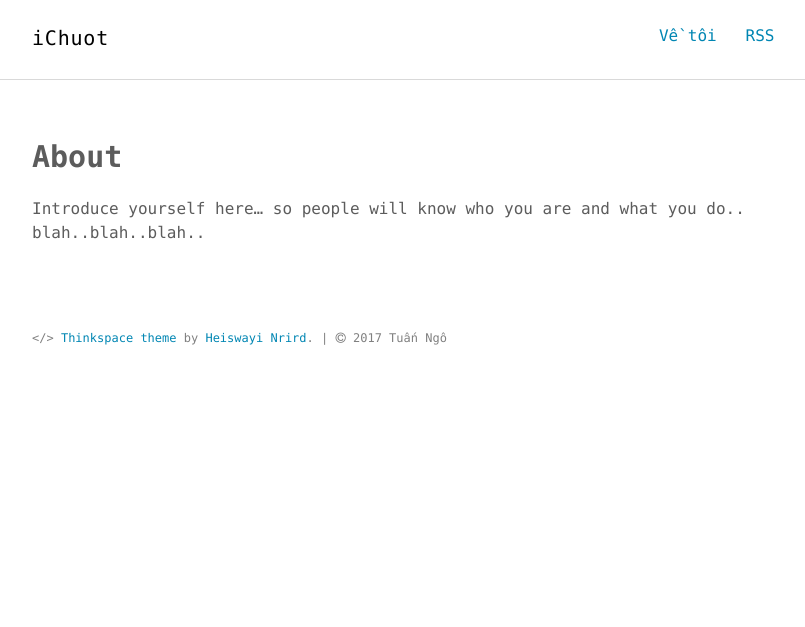
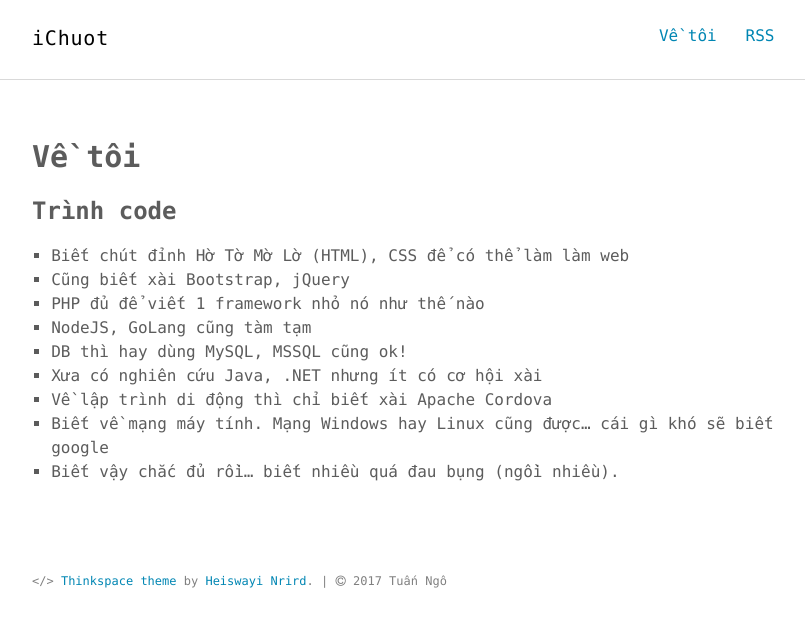
Before and after one commit to ichuot/ichuot.github.io, a Jekyll site: the page built from about.md, in a window 1280 px wide. Shown: the top 627 px of the page, without its empty margins (232-1037 px from the left). Built offline with Jekyll 4.4.1, drawn with Linux system fonts in a browser that asks for light colours.

Commit message:
update about

```diff
--- a/about.md
+++ b/about.md
@@ -1,7 +1,16 @@
 ---
 layout: page
-title: About
+title: Về tôi
 permalink: /about/
 ---
 
-Introduce yourself here... so people will know who you are and what you do.. blah..blah..blah..
+### Trình code
++ Biết chút đỉnh Hờ Tờ Mờ Lờ (HTML), CSS để có thể làm làm web
++ Cũng biết xài Bootstrap, jQuery
++ PHP đủ để viết 1 framework nhỏ nó như thế nào
++ NodeJS, GoLang cũng tàm tạm
++ DB thì hay dùng MySQL, MSSQL cũng ok!
++ Xưa có nghiên cứu Java, .NET nhưng ít có cơ hội xài
++ Về lập trình di động thì chỉ biết xài Apache Cordova
++ Biết về mạng máy tính. Mạng Windows hay Linux cũng được... cái gì khó sẽ biết google
++ Biết vậy chắc đủ rồi... biết nhiều quá đau bụng (ngồi nhiều).
```
